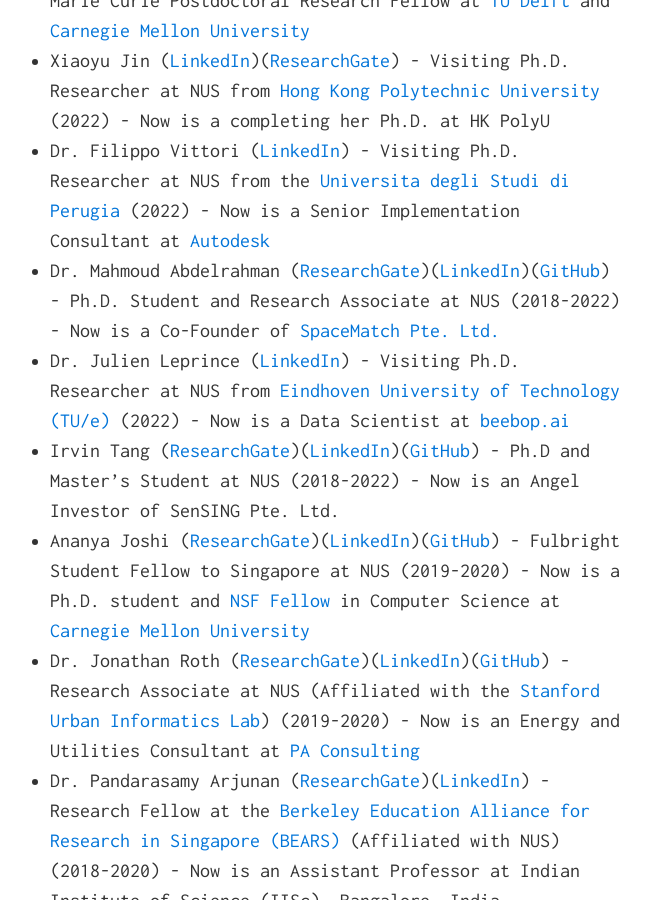
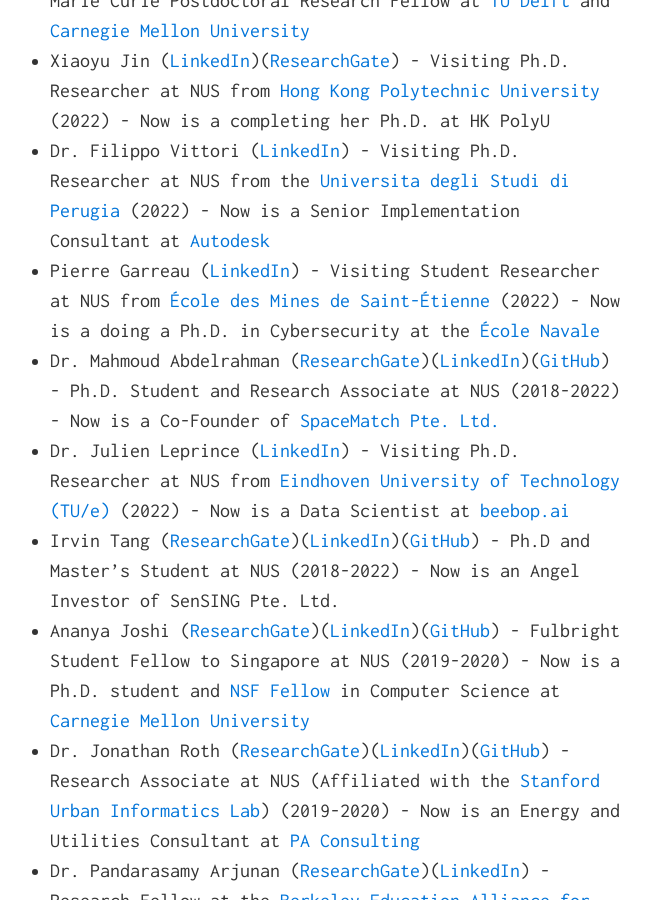
Before and after one commit to buds-lab/buds-lab.github.io, a Jekyll site: the page built from index.md, in a window 1280 px wide and 900 px high, scrolled down 9324 px. Shown: the whole window, without its empty margins (320-971 px from the left). Built offline with Jekyll 4.4.1, drawn with Linux system fonts in a browser that asks for light colours.

Commit message:
add pierre

```diff
--- a/index.md
+++ b/index.md
@@ -155,6 +155,7 @@ Yun Xuan Chua ([ResearchGate](https://www.researchgate.net/profile/Yun-Xuan-Chua
 <!-- at the [Berkeley Education Alliance for Research in Singapore (BEARS)](http://sinberbest.berkeley.edu/){:target="_blank"} and is in the Theme D: City-Scale Analytics project with the BUDS Lab and [Prof. Kameshwar Poolla](https://www2.eecs.berkeley.edu/Faculty/Homepages/poolla.html){:target="_blank"}. He holds a Ph.D. in Building Science from the [National University of Singapore](https://www.nus.edu.sg){:target="_blank"} and a Master and Bachelor's of Computer Science from the [University of Geneva](https://www.unige.ch/en/university/presentation/){:target="_blank"} in Switzerland. Dr. Martin is investigating the use of infrared radiation cameras and computer vision to analyze buildings at scale. -->
 * Xiaoyu Jin ([LinkedIn](https://www.linkedin.com/in/xiaoyu-jin-279bab223/){:target="_blank"})([ResearchGate](https://www.researchgate.net/profile/Xiaoyu-Jin-8){:target="_blank"}) - Visiting Ph.D. Researcher at NUS from [Hong Kong Polytechnic University](https://www.polyu.edu.hk/en/){:target="_blank"} (2022) - Now is a completing her Ph.D. at HK PolyU
 * Dr. Filippo Vittori ([LinkedIn](https://www.linkedin.com/in/filippo-vittori-941037153/){:target="_blank"}) - Visiting Ph.D. Researcher at NUS from the [Universita degli Studi di Perugia](https://www.unipg.it/en/){:target="_blank"} (2022) - Now is a Senior Implementation Consultant at [Autodesk](https://www.autodesk.com/){:target="_blank"}
+* Pierre Garreau ([LinkedIn](https://www.linkedin.com/in/pierre-garreau-76510018a/){:target="_blank"}) - Visiting Student Researcher at NUS from [École des Mines de Saint-Étienne](https://www.mines-stetienne.fr/){:target="_blank"} (2022) - Now is a doing a Ph.D. in Cybersecurity at the [École Navale](https://www.ecole-navale.fr/){:target="_blank"}
 <!-- * ![Mahmoud Mohamed AbdelRahman](buds-lab.github.io/mahmoudouf.jpg) -->
 * Dr. Mahmoud Abdelrahman ([ResearchGate](https://www.researchgate.net/profile/Mahmoud_Abdelrahman3){:target="_blank"})([LinkedIn](https://www.linkedin.com/in/mahmoudouf/){:target="_blank"})([GitHub](https://github.com/MahmoudAbdelRahman){:target="_blank"}) - Ph.D. Student and Research Associate at NUS (2018-2022) - Now is a Co-Founder of [SpaceMatch Pte. Ltd.](https://spacematch.me/){:target="_blank"}
 <!-- is a Ph.D. Researcher at NUS in the BUDS Lab and is co-supervised by [Dr. Adrian Chong](http://blog.nus.edu.sg/adrianchong/about/){:target="_blank"}. He holds a M.Sc in Architectural Engineering and B.Sc in Architecture from [Mansoura University](http://www.mans.edu.eg/en){:target="_blank"} in Egypt. Mahmoud is an expert in building information modelling (BIM) and the development of tools and machine learning techniques to tie the virtual and measured world together. -->
```
